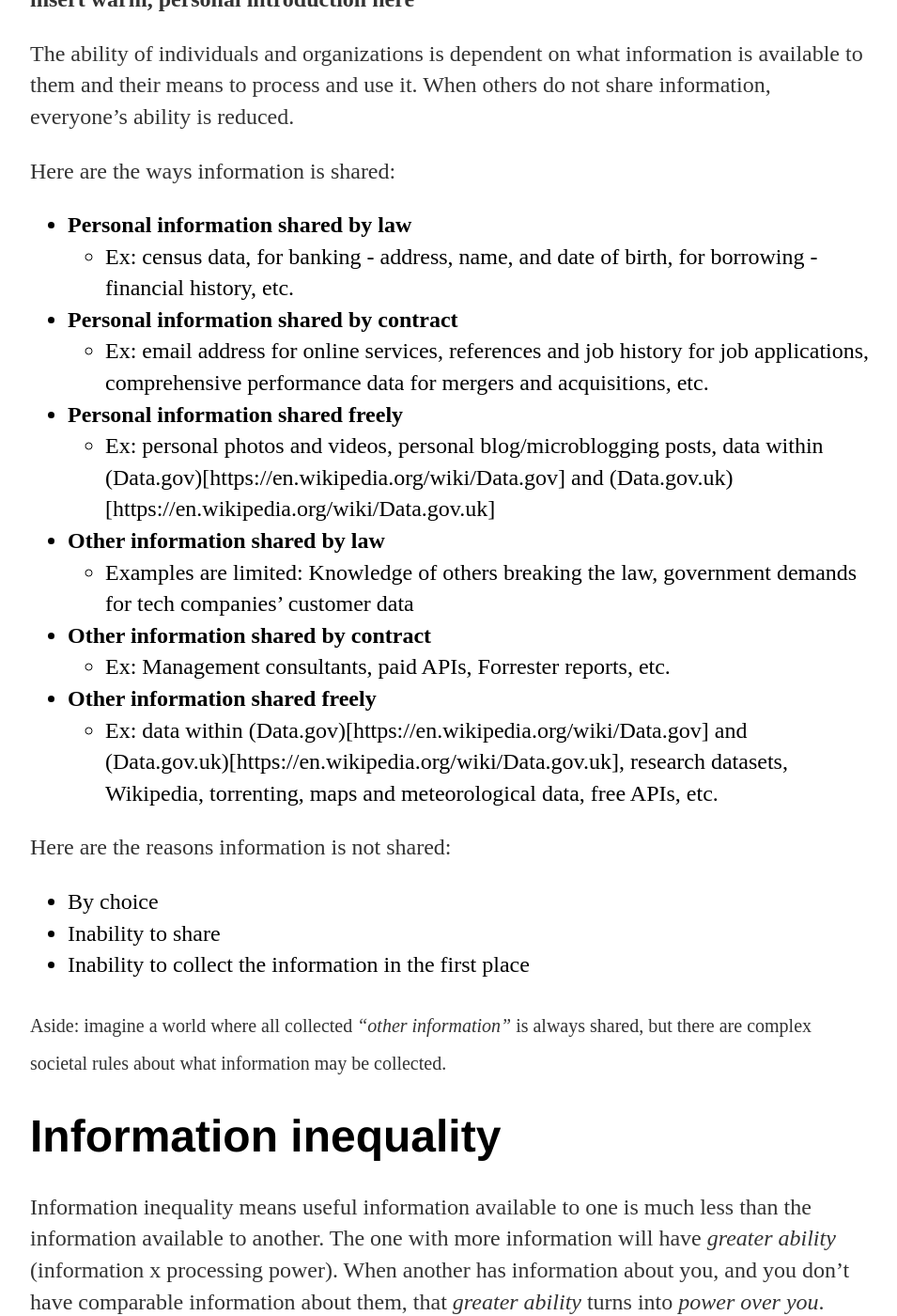
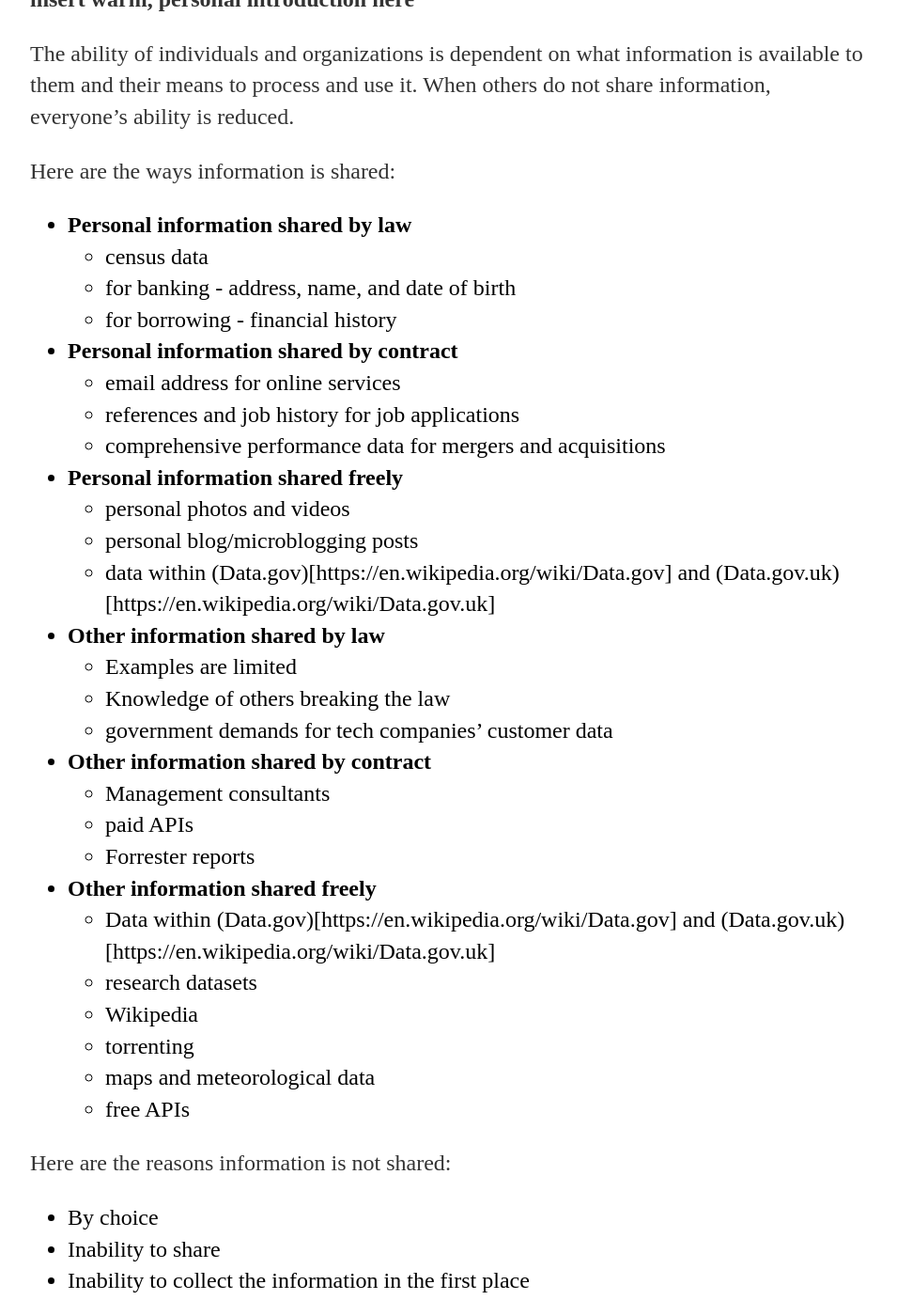
Before and after one commit to curiousest/curiousest.github.io, a Jekyll site: the page built from _posts/2016-12-22-privacy-is-a-tragedy-of-the-commons.md, in a window 1280 px wide and 1400 px high, scrolled down 1346 px. Shown: the whole window at 94% size, without its empty margins (160-1115 px from the left). Built offline with Jekyll 4.4.1, drawn with Linux system fonts in a browser that asks for light colours.

Commit message:
Update 2016-12-22-privacy-is-a-tragedy-of-the-commons.md

```diff
--- a/_posts/2016-12-22-privacy-is-a-tragedy-of-the-commons.md
+++ b/_posts/2016-12-22-privacy-is-a-tragedy-of-the-commons.md
@@ -40,17 +40,32 @@ The ability of individuals and organizations is dependent on what information is
 Here are the ways information is shared:
 
 * **Personal information shared by law**
-  * Ex: census data, for banking - address, name, and date of birth, for borrowing - financial history, etc.
+  * census data
+  * for banking - address, name, and date of birth
+  * for borrowing - financial history
 * **Personal information shared by contract**
-  * Ex: email address for online services, references and job history for job applications, comprehensive performance data for mergers and acquisitions, etc.
+  * email address for online services
+  * references and job history for job applications
+  * comprehensive performance data for mergers and acquisitions
 * **Personal information shared freely**
-  * Ex: personal photos and videos, personal blog/microblogging posts, data within (Data.gov)[https://en.wikipedia.org/wiki/Data.gov] and (Data.gov.uk)[https://en.wikipedia.org/wiki/Data.gov.uk]
+  * personal photos and videos
+  * personal blog/microblogging posts
+  * data within (Data.gov)[https://en.wikipedia.org/wiki/Data.gov] and (Data.gov.uk)[https://en.wikipedia.org/wiki/Data.gov.uk]
 * **Other information shared by law**
-  * Examples are limited: Knowledge of others breaking the law, government demands for tech companies' customer data
+  * Examples are limited
+  * Knowledge of others breaking the law
+  * government demands for tech companies' customer data
 * **Other information shared by contract**
-  * Ex: Management consultants, paid APIs, Forrester reports, etc.
+  * Management consultants
+  * paid APIs
+  * Forrester reports
 * **Other information shared freely**
-  * Ex: data within (Data.gov)[https://en.wikipedia.org/wiki/Data.gov] and (Data.gov.uk)[https://en.wikipedia.org/wiki/Data.gov.uk], research datasets, Wikipedia, torrenting, maps and meteorological data, free APIs, etc.
+  * Data within (Data.gov)[https://en.wikipedia.org/wiki/Data.gov] and (Data.gov.uk)[https://en.wikipedia.org/wiki/Data.gov.uk]
+  * research datasets
+  * Wikipedia
+  * torrenting
+  * maps and meteorological data
+  * free APIs
 
 Here are the reasons information is not shared:
 
```
